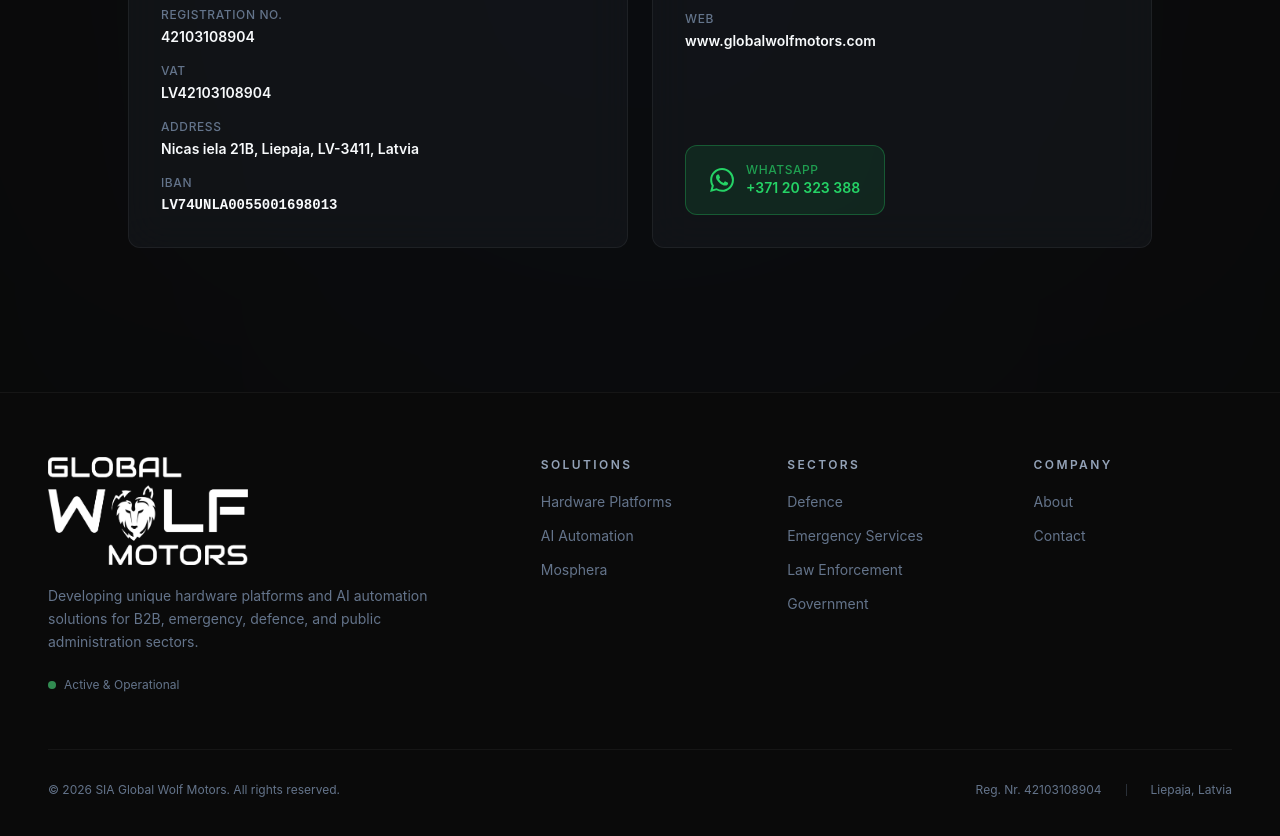
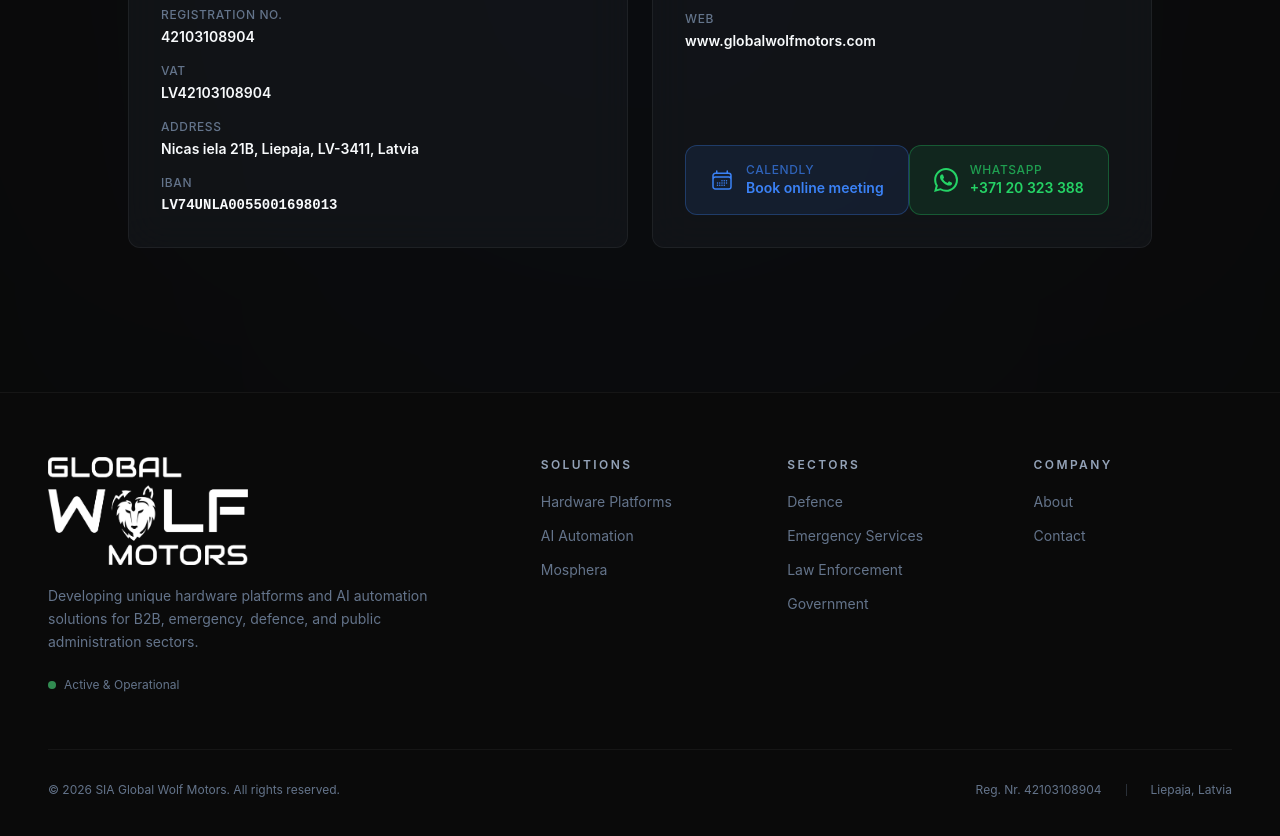
Before and after one commit to klavs-dot/globalwolfmotors.com, a Next.js app: page / in a window 1280 px wide. Shown: the part 4520-5356 px from the top of the page. Built offline with nearby package versions, Linux system fonts and the light colour scheme.

Commit message:
Add Book online meeting (Calendly) button above WhatsApp in contact section

```diff
--- a/src/components/Contact.tsx
+++ b/src/components/Contact.tsx
@@ -97,8 +97,24 @@ export default function Contact() {
                   </div>
                 </div>
 
-                {/* WhatsApp Button */}
-                <div className="mt-auto">
+                {/* Book Meeting Button */}
+                <div className="mt-auto space-y-3">
+                  <a
+                    href="https://calendly.com/klavsasmanis/new-meeting"
+                    target="_blank"
+                    rel="noopener noreferrer"
+                    className="inline-flex items-center gap-3 px-6 py-4 rounded-xl bg-gwm-accent/10 border border-gwm-accent/30 text-gwm-accent hover:bg-gwm-accent/20 hover:border-gwm-accent/50 transition-all duration-300 group"
+                  >
+                    <svg viewBox="0 0 24 24" fill="none" stroke="currentColor" strokeWidth="1.5" className="w-6 h-6 group-hover:scale-110 transition-transform duration-300">
+                      <path d="M6.75 3v2.25M17.25 3v2.25M3 18.75V7.5a2.25 2.25 0 012.25-2.25h13.5A2.25 2.25 0 0121 7.5v11.25m-18 0A2.25 2.25 0 005.25 21h13.5A2.25 2.25 0 0021 18.75m-18 0v-7.5A2.25 2.25 0 015.25 9h13.5A2.25 2.25 0 0121 11.25v7.5m-9-6h.008v.008H12v-.008zM12 15h.008v.008H12V15zm0 2.25h.008v.008H12v-.008zM9.75 15h.008v.008H9.75V15zm0 2.25h.008v.008H9.75v-.008zM7.5 15h.008v.008H7.5V15zm0 2.25h.008v.008H7.5v-.008zm6.75-4.5h.008v.008h-.008v-.008zm0 2.25h.008v.008h-.008V15zm0 2.25h.008v.008h-.008v-.008zm2.25-4.5h.008v.008H16.5v-.008zm0 2.25h.008v.008H16.5V15z" strokeLinecap="round" strokeLinejoin="round" />
+                    </svg>
+                    <div className="text-left">
+                      <div className="text-xs font-medium uppercase tracking-wider text-gwm-accent/70">Calendly</div>
+                      <div className="text-sm font-semibold">Book online meeting</div>
+                    </div>
+                  </a>
+
+                  {/* WhatsApp Button */}
                   <a
                     href="https://api.whatsapp.com/send?phone=37120323388&text=Hello!%20I%20am%20interested%20for%20your%20amazing%20Mosphera!"
                     target="_blank"
```
